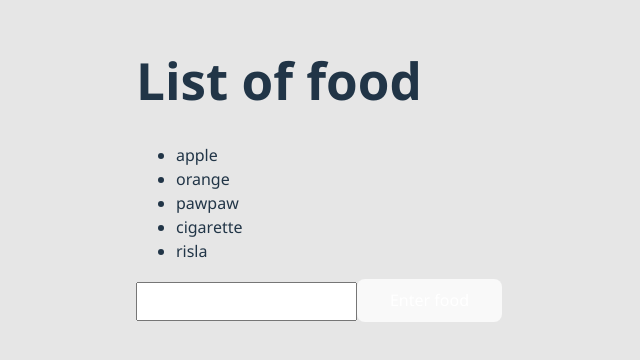
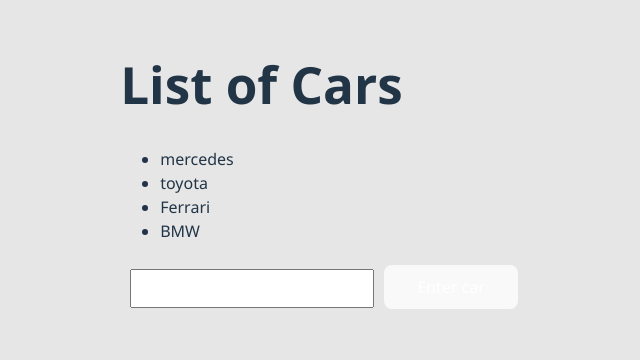
Before and after one commit to Jerryhubgit/Learn-React, a React (Vite) app: page / in a window 1280 px wide. Shown: the part 230-590 px from the top of the page, without its empty margins (321-961 px from the left). Built offline with nearby package versions, Linux system fonts and the light colour scheme.

Commit message:
managing state

```diff
--- /dev/null
+++ b/script.js
@@ -0,0 +1,5 @@
+let numbers = [1,2,3,4,5,6,7]
+
+let newNums = numbers.filter(element => element % 2 == 0)
+
+console.log(newNums)
--- a/src/MyComponent.jsx
+++ b/src/MyComponent.jsx
@@ -1,27 +1,26 @@
 import { useState } from 'react'
 
 function MyComponent(){
-    const foodsList = ['apple', 'orange', 'pawpaw', 'cigarette', 'risla']
-    const [foods, setFood] = useState(foodsList)
-    const addFood = () => {
-        let newFood = document.getElementById('foodInput').value
-        setFood([...foods,  newFood])
-        document.getElementById('foodInput').value = ""
+
+    const carsList = ["mercedes", "toyota", "Ferrari", "BMW"]
+    const [cars, setCar] = useState(carsList)
+
+    const addCar = () => {
+        const newCar = document.getElementById('input').value;
+        setCar([...cars, newCar])
+
+        document.getElementById('input').value = "";
+
     }
 
-    const deleteFood = (index) => {
-        setFood(foods.filter((_, i) => i !== index))
-    }
-
-    const newArray = foods.map((food, index) => <li key={index} onClick={() => deleteFood(index)}>{food}</li>)
-    return (
+    return(
         <div>
-            <h1>List of food</h1>
+            <h1>List of Cars</h1>
             <ul>
-                {newArray}
+                {cars.map((car, index) => <li key={index}>{car}</li>)}
             </ul>
-            <input type="text" id="foodInput" />
-            <button onClick={() => addFood()}>Enter food</button>
+            <input type="text" id='input'/>
+            <button onClick={addCar}>Enter car</button>
         </div>
     )
 }
--- a/src/index.css
+++ b/src/index.css
@@ -67,4 +67,6 @@
 
 input{
   padding: 10px 20px;
+  width: 200px;
+  margin: 10px;
 }
```
